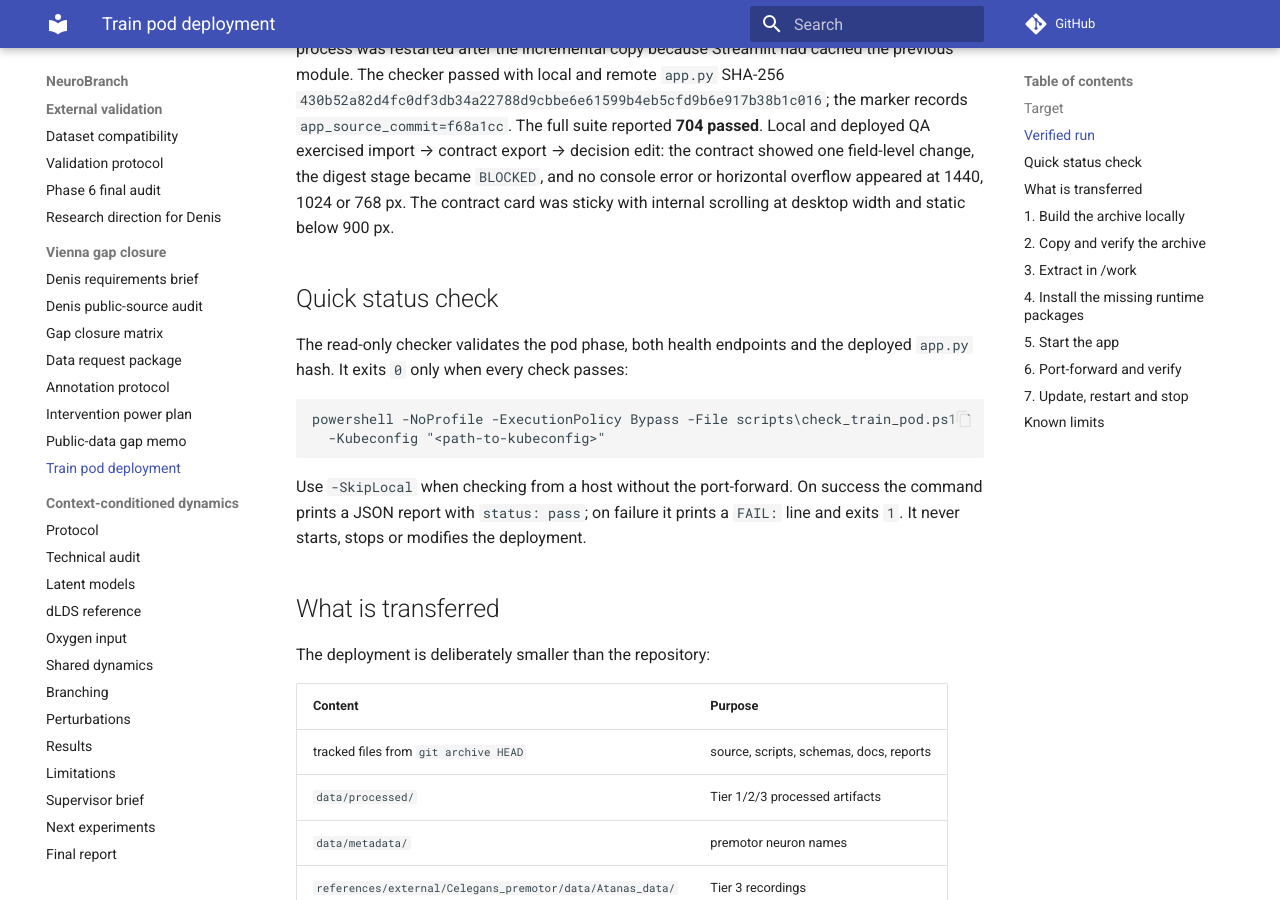
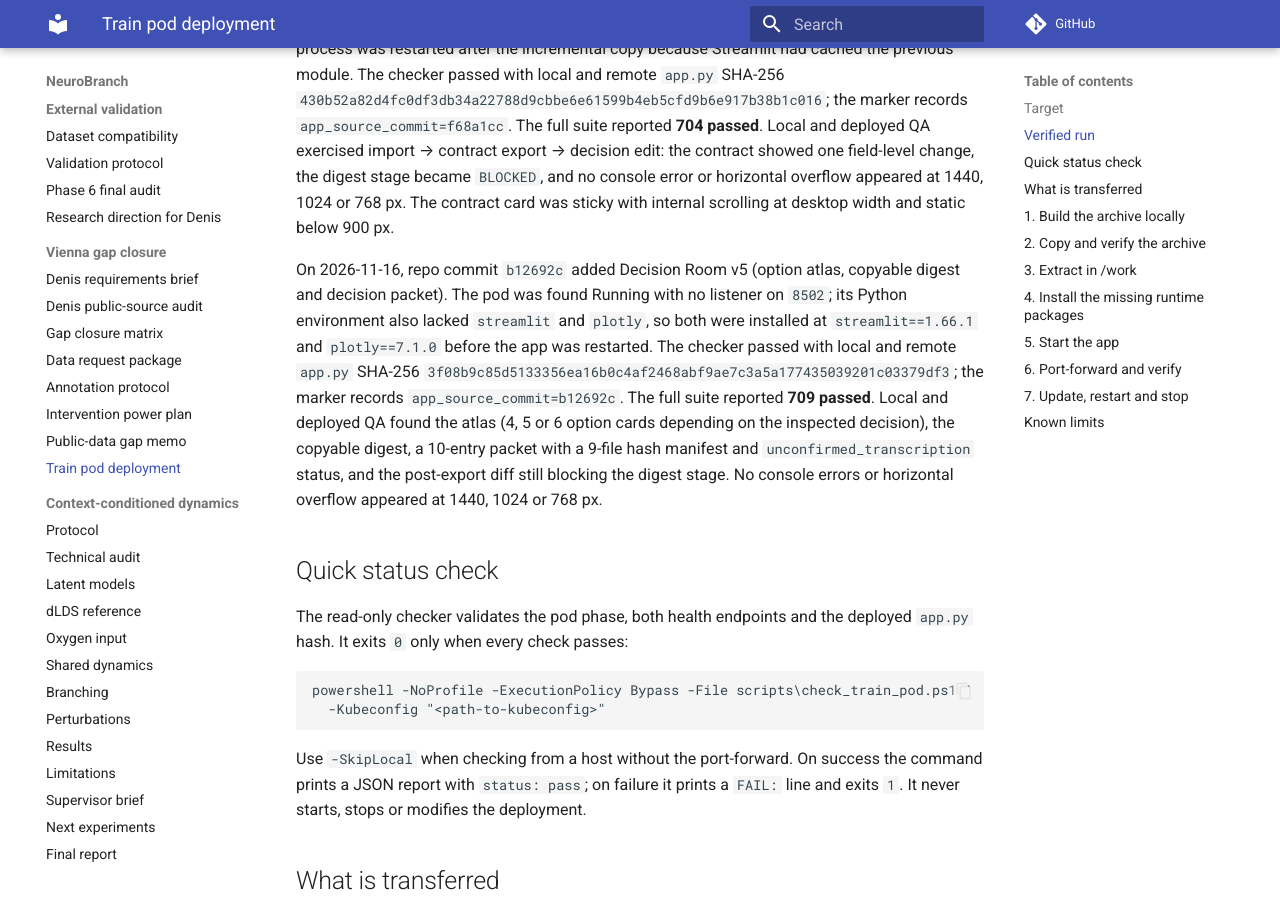
Before and after one commit to toniIepure25/neurobranch-celegans, an MkDocs documentation site: the page built from docs/POD_DEPLOYMENT_TRAIN.md, in a window 1280 px wide and 900 px high, scrolled down 1842 px. Built offline with MkDocs 1.6.1 and Material for MkDocs 9.7.7, drawn with Linux system fonts in a browser that asks for light colours; comment, search, counter and statistics services are not loaded.

Commit message:
Record v5 deployment and packet evidence

```diff
--- a/docs/POD_DEPLOYMENT_TRAIN.md
+++ b/docs/POD_DEPLOYMENT_TRAIN.md
@@ -74,6 +74,17 @@ import → contract export → decision edit: the contract showed one field-leve
 stage became `BLOCKED`, and no console error or horizontal overflow appeared at 1440, 1024 or
 768 px. The contract card was sticky with internal scrolling at desktop width and static below
 900 px.
+
+On 2026-11-16, repo commit `b12692c` added Decision Room v5 (option atlas, copyable digest and
+decision packet). The pod was found Running with no listener on `8502`; its Python environment also
+lacked `streamlit` and `plotly`, so both were installed at `streamlit==1.66.1` and `plotly==7.1.0`
+before the app was restarted. The checker passed with local and remote `app.py` SHA-256
+`3f08b9c85d5133356ea16b0c4af2468abf9ae7c3a5a177435039201c03379df3`; the marker records
+`app_source_commit=b12692c`. The full suite reported **709 passed**. Local and deployed QA found the
+atlas (4, 5 or 6 option cards depending on the inspected decision), the copyable digest, a
+10-entry packet with a 9-file hash manifest and `unconfirmed_transcription` status, and the
+post-export diff still blocking the digest stage. No console errors or horizontal overflow appeared
+at 1440, 1024 or 768 px.
 
 ## Quick status check
 
```
